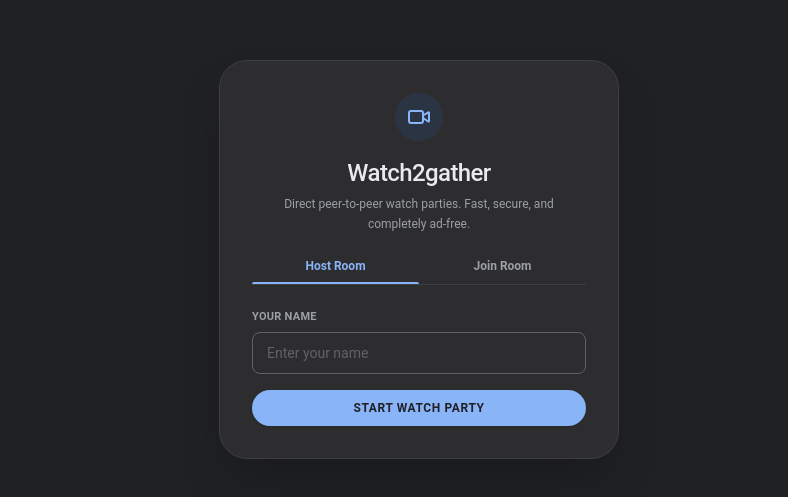
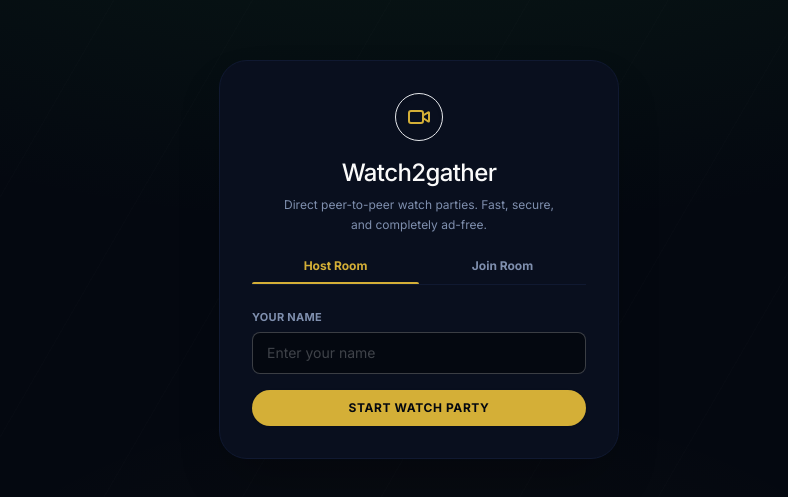
Before and after one commit to Suvesh108/watch2gather, a React (Vite) app: page / in a window 1280 px wide. Shown: the part 141-638 px from the top of the page, without its empty margins (221-1009 px from the left). Built offline with nearby package versions, Linux system fonts and the light colour scheme.

Commit message:
design: blend Google Meet cockpit layout with original stadium navy/gold color palette

```diff
--- a/src/components/Lobby.tsx
+++ b/src/components/Lobby.tsx
@@ -86,35 +86,38 @@ export const Lobby: React.FC<LobbyProps> = ({
     <div id="lobby" className="flex-1 flex items-center justify-center p-4 sm:p-6 z-10 min-h-screen">
       <div className="m3-card w-full max-w-[400px] rounded-[28px] p-6 sm:p-8 shadow-2xl relative overflow-hidden animate-scale-in">
 
-        {/* Google-Meet style brand header */}
+        {/* Glow decorative bubble */}
+        <div className="absolute -top-12 -right-12 w-24 h-24 rounded-full bg-gold/10 blur-2xl pointer-events-none" />
+
+        {/* Google-Meet style brand header with Stadium Colors */}
         <div className="flex flex-col items-center text-center select-none mb-6">
-          <div className="w-12 h-12 rounded-full bg-[#1a73e8]/10 flex items-center justify-center mb-4">
-            <Video className="w-6 h-6 text-[#8ab4f8]" />
+          <div className="w-12 h-12 rounded-full bg-gold/15 flex items-center justify-center mb-4 border border-gold/25 shadow-inner">
+            <Video className="w-6 h-6 text-gold" />
           </div>
 
           <h1 className="text-2xl font-medium tracking-tight text-white">
             Watch2gather
           </h1>
 
-          <p className="text-[#9aa0a6] text-xs mt-1.5 leading-relaxed max-w-[280px]">
+          <p className="text-dim text-xs mt-1.5 leading-relaxed max-w-[280px]">
             Direct peer-to-peer watch parties. Fast, secure, and completely ad-free.
           </p>
         </div>
 
-        {/* Flat Tabs */}
-        <div className="tabs flex border-b border-[#3c4043] select-none mb-6">
+        {/* Tab Selectors with Stadium Gold Accents */}
+        <div className="tabs flex border-b border-navy-800 select-none mb-6">
           <button
             onClick={() => setActiveTab('create')}
             disabled={isLoading}
             className={`flex-1 text-center pb-2.5 text-xs font-bold transition-all relative ${
               activeTab === 'create'
-                ? 'text-[#8ab4f8]'
-                : 'text-[#9aa0a6] hover:text-white'
+                ? 'text-gold'
+                : 'text-dim hover:text-white'
             }`}
           >
             Host Room
             {activeTab === 'create' && (
-              <span className="absolute bottom-0 left-0 right-0 h-0.5 bg-[#8ab4f8] rounded-t-full" />
+              <span className="absolute bottom-0 left-0 right-0 h-0.5 bg-gold rounded-t-full" />
             )}
           </button>
           <button
@@ -122,13 +125,13 @@ export const Lobby: React.FC<LobbyProps> = ({
             disabled={isLoading}
             className={`flex-1 text-center pb-2.5 text-xs font-bold transition-all relative ${
               activeTab === 'join'
-                ? 'text-[#8ab4f8]'
-                : 'text-[#9aa0a6] hover:text-white'
+                ? 'text-gold'
+                : 'text-dim hover:text-white'
             }`}
           >
             Join Room
             {activeTab === 'join' && (
-              <span className="absolute bottom-0 left-0 right-0 h-0.5 bg-[#8ab4f8] rounded-t-full" />
+              <span className="absolute bottom-0 left-0 right-0 h-0.5 bg-gold rounded-t-full" />
             )}
           </button>
         </div>
@@ -138,7 +141,7 @@ export const Lobby: React.FC<LobbyProps> = ({
           {activeTab === 'create' ? (
             <div className="tab-panel animate-slide-up flex flex-col gap-4">
               <div className="field flex flex-col gap-1.5">
-                <label htmlFor="nameInput" className="text-[11px] font-bold tracking-wide uppercase text-[#9aa0a6] select-none">
+                <label htmlFor="nameInput" className="text-[11px] font-bold tracking-wide uppercase text-dim select-none">
                   Your Name
                 </label>
                 <input
@@ -152,35 +155,35 @@ export const Lobby: React.FC<LobbyProps> = ({
                     if (validationError) setValidationError('');
                   }}
                   disabled={isLoading}
-                  className="w-full bg-transparent border border-[#5f6368] rounded-lg py-2.5 px-3.5 text-white text-sm outline-none focus:border-[#8ab4f8] focus:ring-1 focus:ring-[#8ab4f8]/30 transition duration-150 placeholder-[#5f6368]"
+                  className="w-full bg-navy-950 border border-[#5f6368]/60 rounded-lg py-2.5 px-3.5 text-white text-sm outline-none focus:border-gold focus:ring-1 focus:ring-gold/30 transition duration-150 placeholder-[#5f6368]/65"
                 />
               </div>
 
               <button
                 onClick={handleCreate}
                 disabled={isLoading}
-                className="w-full py-2.5 rounded-full bg-[#8ab4f8] text-[#202124] font-bold text-xs uppercase tracking-wider hover:bg-[#aecbfa] transition duration-150 active:scale-[0.98] cursor-pointer disabled:opacity-50 disabled:cursor-not-allowed select-none flex items-center justify-center gap-2 shadow"
+                className="w-full py-2.5 rounded-full bg-gold hover:bg-gold-bright text-navy-950 font-bold text-xs uppercase tracking-wider transition duration-150 active:scale-[0.98] cursor-pointer disabled:opacity-50 disabled:cursor-not-allowed select-none flex items-center justify-center gap-2 shadow"
               >
                 {isSettingUp ? (
                   <>
-                    <span className="w-3.5 h-3.5 border-2 border-[#202124] border-t-transparent rounded-full animate-spin" />
+                    <span className="w-3.5 h-3.5 border-2 border-navy-950 border-t-transparent rounded-full animate-spin" />
                     Connecting...
                   </>
                 ) : 'Start Watch Party'}
               </button>
 
               {roomCode && (
-                <div className="share-code mt-1 border border-[#3c4043] rounded-2xl p-4 text-center bg-[#202124]/50 animate-scale-in">
-                  <div className="text-[9px] uppercase tracking-wider text-[#9aa0a6] font-bold mb-1">Invite Code</div>
-                  <div className="code font-mono text-3xl font-bold tracking-widest text-[#8ab4f8] select-all">
+                <div className="share-code mt-1 border border-navy-800 rounded-2xl p-4 text-center bg-navy-950 animate-scale-in">
+                  <div className="text-[9px] uppercase tracking-wider text-dim font-bold mb-1">Invite Code</div>
+                  <div className="code font-mono text-3xl font-bold tracking-widest text-gold select-all">
                     {roomCode}
                   </div>
-                  <p className="hint text-[10px] text-[#9aa0a6] mt-2 leading-relaxed">
+                  <p className="hint text-[10px] text-dim mt-2 leading-relaxed">
                     Share this code with your friends or copy the invite link below.
                   </p>
                   <button
                     onClick={handleCopyLink}
-                    className="mt-3 w-full flex items-center justify-center gap-2 text-xs text-[#202124] font-bold bg-[#8ab4f8] hover:bg-[#aecbfa] py-2 rounded-full transition duration-150 active:scale-95 cursor-pointer select-none"
+                    className="mt-3 w-full flex items-center justify-center gap-2 text-xs text-navy-950 font-bold bg-gold hover:bg-gold-bright py-2 rounded-full transition duration-150 active:scale-95 cursor-pointer select-none"
                   >
                     {copied ? (
                       <>
@@ -200,7 +203,7 @@ export const Lobby: React.FC<LobbyProps> = ({
           ) : (
             <div className="tab-panel animate-slide-up flex flex-col gap-4">
               <div className="field flex flex-col gap-1.5">
-                <label htmlFor="nameInputJoin" className="text-[11px] font-bold tracking-wide uppercase text-[#9aa0a6] select-none">
+                <label htmlFor="nameInputJoin" className="text-[11px] font-bold tracking-wide uppercase text-dim select-none">
                   Your Name
                 </label>
                 <input
@@ -214,12 +217,12 @@ export const Lobby: React.FC<LobbyProps> = ({
                     if (validationError) setValidationError('');
                   }}
                   disabled={isLoading}
-                  className="w-full bg-transparent border border-[#5f6368] rounded-lg py-2.5 px-3.5 text-white text-sm outline-none focus:border-[#8ab4f8] focus:ring-1 focus:ring-[#8ab4f8]/30 transition duration-150 placeholder-[#5f6368]"
+                  className="w-full bg-navy-950 border border-[#5f6368]/60 rounded-lg py-2.5 px-3.5 text-white text-sm outline-none focus:border-gold focus:ring-1 focus:ring-gold/30 transition duration-150 placeholder-[#5f6368]/65"
                 />
               </div>
 
               <div className="field flex flex-col gap-1.5">
-                <label htmlFor="codeInput" className="text-[11px] font-bold tracking-wide uppercase text-[#9aa0a6] select-none">
+                <label htmlFor="codeInput" className="text-[11px] font-bold tracking-wide uppercase text-dim select-none">
                   Invite Code
                 </label>
                 <input
@@ -230,18 +233,18 @@ export const Lobby: React.FC<LobbyProps> = ({
                   value={codeInput}
                   onChange={(e) => setCodeInput(e.target.value.toUpperCase())}
                   disabled={isLoading}
-                  className="w-full bg-transparent border border-[#5f6368] rounded-lg py-2.5 px-3.5 text-white text-sm outline-none focus:border-[#8ab4f8] focus:ring-1 focus:ring-[#8ab4f8]/30 transition duration-150 placeholder-[#5f6368] text-center font-mono tracking-widest uppercase"
+                  className="w-full bg-navy-950 border border-[#5f6368]/60 rounded-lg py-2.5 px-3.5 text-white text-sm outline-none focus:border-gold focus:ring-1 focus:ring-gold/30 transition duration-150 placeholder-[#5f6368]/65 text-center font-mono tracking-widest uppercase"
                 />
               </div>
 
               <button
                 onClick={handleJoin}
                 disabled={!codeInput || isLoading}
-                className="w-full py-2.5 rounded-full bg-[#8ab4f8] text-[#202124] font-bold text-xs uppercase tracking-wider hover:bg-[#aecbfa] transition duration-150 active:scale-[0.98] cursor-pointer disabled:opacity-50 disabled:cursor-not-allowed select-none flex items-center justify-center gap-2 shadow"
+                className="w-full py-2.5 rounded-full bg-gold hover:bg-gold-bright text-navy-950 font-bold text-xs uppercase tracking-wider transition duration-150 active:scale-[0.98] cursor-pointer disabled:opacity-50 disabled:cursor-not-allowed select-none flex items-center justify-center gap-2 shadow"
               >
                 {isConnecting ? (
                   <>
-                    <span className="w-3.5 h-3.5 border-2 border-[#202124] border-t-transparent rounded-full animate-spin" />
+                    <span className="w-3.5 h-3.5 border-2 border-navy-950 border-t-transparent rounded-full animate-spin" />
                     Joining...
                   </>
                 ) : 'Join Watch Party'}
@@ -250,15 +253,15 @@ export const Lobby: React.FC<LobbyProps> = ({
           )}
         </div>
 
-        {/* Status Snackbar Block */}
+        {/* Status Snackbar Block with Stadium Colors */}
         {status && (
           <div
-            className={`lobby-status mt-5 p-2.5 rounded-xl border text-[11px] text-center font-medium transition-all duration-150 select-none flex items-center justify-center gap-2 animate-slide-up ${
+            className={`lobby-status mt-5 p-2.5 rounded-xl border text-[11px] text-center font-semibold transition-all duration-150 select-none flex items-center justify-center gap-2 animate-slide-up ${
               status.type === 'error'
-                ? 'bg-[#f28b82]/10 border-[#f28b82]/20 text-[#f28b82]'
+                ? 'bg-red/10 border-red/20 text-red'
                 : status.type === 'success'
-                ? 'bg-[#81c995]/10 border-[#81c995]/20 text-[#81c995]'
-                : 'bg-[#202124] border-[#3c4043] text-[#9aa0a6]'
+                ? 'bg-pitch/10 border-pitch/20 text-pitch-bright'
+                : 'bg-navy-950 border-navy-800 text-dim'
             }`}
           >
             {status.type === 'error' && <ShieldAlert className="w-3.5 h-3.5 shrink-0" />}
--- a/src/index.css
+++ b/src/index.css
@@ -3,17 +3,19 @@
 @tailwind utilities;
 
 :root {
-  --google-bg: #202124;
-  --google-bg-elevated: #2d2d30;
-  --google-border: #3c4043;
-  --google-blue: #8ab4f8;
-  --google-blue-hover: #aecbfa;
-  --google-red: #ea4335;
-  --google-red-hover: #f28b82;
-  --google-green: #81c995;
-  --google-grey: #5f6368;
-  --google-text: #e8eaed;
-  --google-text-secondary: #9aa0a6;
+  --navy-950: #040810;
+  --navy-900: #090f1e;
+  --navy-800: #101931;
+  --navy-700: #1b2746;
+  --gold: #d4af37;
+  --gold-bright: #ffd700;
+  --gold-dark: #aa771c;
+  --pitch: #2a8a3c;
+  --pitch-bright: #4cd15f;
+  --white: #fafafa;
+  --dim: #7f8fae;
+  --red: #e63946;
+  --red-hover: #d62230;
 }
 
 * {
@@ -24,18 +26,37 @@
 
 html, body {
   height: 100%;
-  background-color: var(--google-bg);
+  background-color: var(--navy-950);
 }
 
 body {
-  background-color: var(--google-bg);
-  color: var(--google-text);
-  font-family: 'Google Sans', 'Roboto', 'Inter', system-ui, -apple-system, sans-serif;
+  background:
+    radial-gradient(ellipse 1400px 700px at 50% -15%, rgba(42, 138, 60, 0.16), transparent 70%),
+    radial-gradient(ellipse 800px 500px at 50% 110%, rgba(212, 175, 55, 0.05), transparent 70%),
+    var(--navy-950);
+  color: var(--white);
+  font-family: 'Inter', system-ui, -apple-system, sans-serif;
   min-height: 100vh;
   display: flex;
   flex-direction: column;
   overflow-x: hidden;
   -webkit-font-smoothing: antialiased;
+}
+
+/* Stadium subtle floodlight beams background effect */
+body::before {
+  content: "";
+  position: fixed;
+  inset: 0;
+  background-image: repeating-linear-gradient(
+    120deg,
+    rgba(255, 255, 255, 0.01) 0px,
+    rgba(255, 255, 255, 0.01) 1px,
+    transparent 1px,
+    transparent 120px
+  );
+  pointer-events: none;
+  z-index: 0;
 }
 
 #root {
@@ -45,20 +66,20 @@ body {
   position: relative;
 }
 
-/* Material thin scrollbar */
+/* Custom thin scrollbar */
 ::-webkit-scrollbar {
   width: 6px;
   height: 6px;
 }
 ::-webkit-scrollbar-track {
-  background: var(--google-bg);
+  background: var(--navy-950);
 }
 ::-webkit-scrollbar-thumb {
-  background: var(--google-border);
+  background: var(--navy-800);
   border-radius: 9999px;
 }
 ::-webkit-scrollbar-thumb:hover {
-  background: var(--google-grey);
+  background: var(--gold);
 }
 
 .no-scrollbar::-webkit-scrollbar {
@@ -88,10 +109,10 @@ body {
   animation: mdScaleIn 0.2s cubic-bezier(0, 0, 0.2, 1) forwards;
 }
 
-/* Material 3 Card style */
+/* Material card styled in Navy colors */
 .m3-card {
-  background-color: var(--google-bg-elevated);
-  border: 1px solid var(--google-border);
+  background-color: var(--navy-900);
+  border: 1px solid var(--navy-800);
 }
 
 /* Webkit autofill overrides */
@@ -99,7 +120,7 @@ input:-webkit-autofill,
 input:-webkit-autofill:hover,
 input:-webkit-autofill:focus,
 input:-webkit-autofill:active {
-  -webkit-text-fill-color: var(--google-text) !important;
-  -webkit-box-shadow: 0 0 0px 1000px var(--google-bg-elevated) inset !important;
+  -webkit-text-fill-color: var(--white) !important;
+  -webkit-box-shadow: 0 0 0px 1000px var(--navy-900) inset !important;
   transition: background-color 5000s ease-in-out 0s;
 }
```
Also changed, not shown: src/components/ChatPanel.tsx (+13 -14 lines), src/components/Room.tsx (+43 -43 lines), src/components/VideoTile.tsx (+14 -14 lines).
